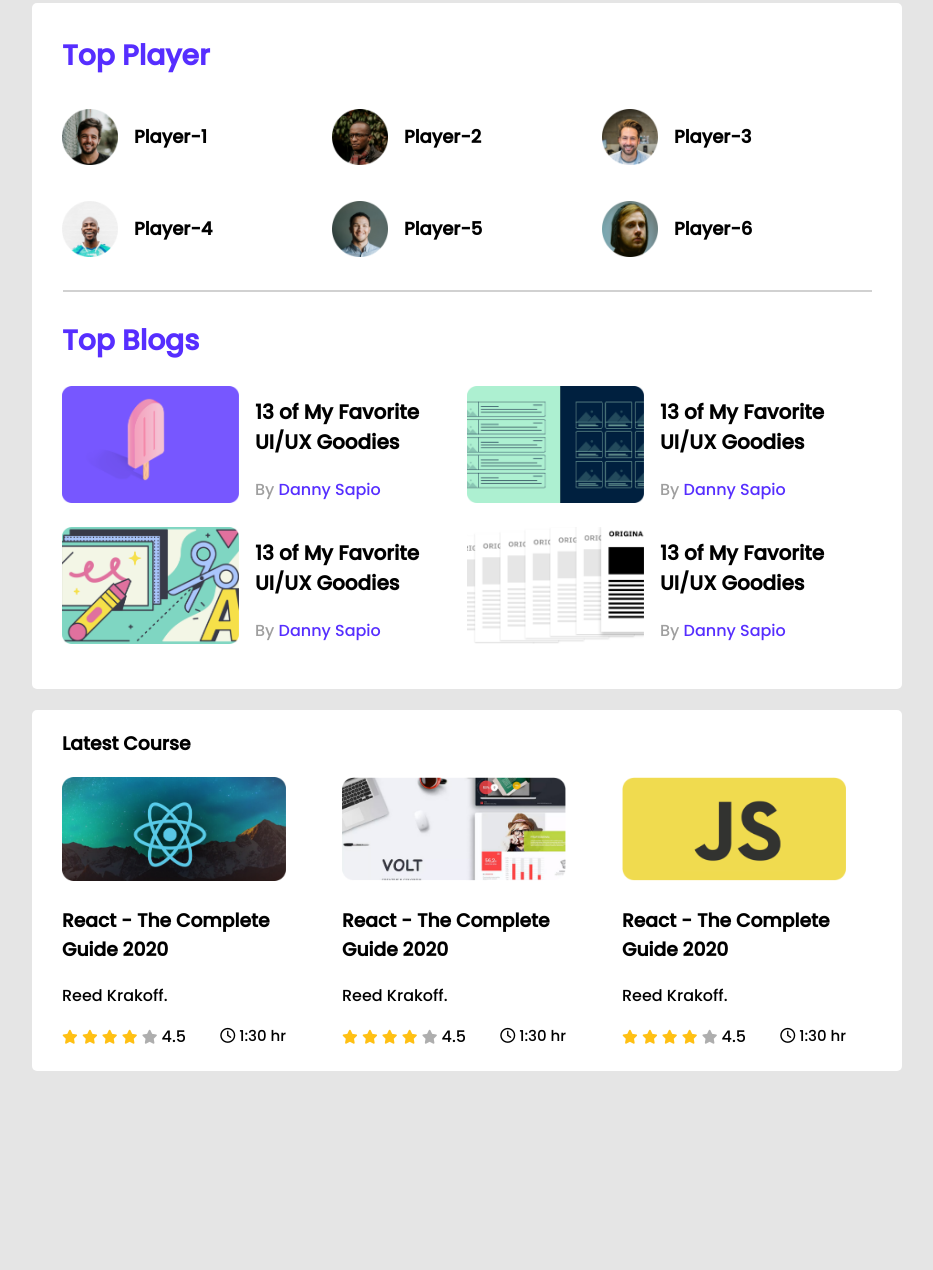
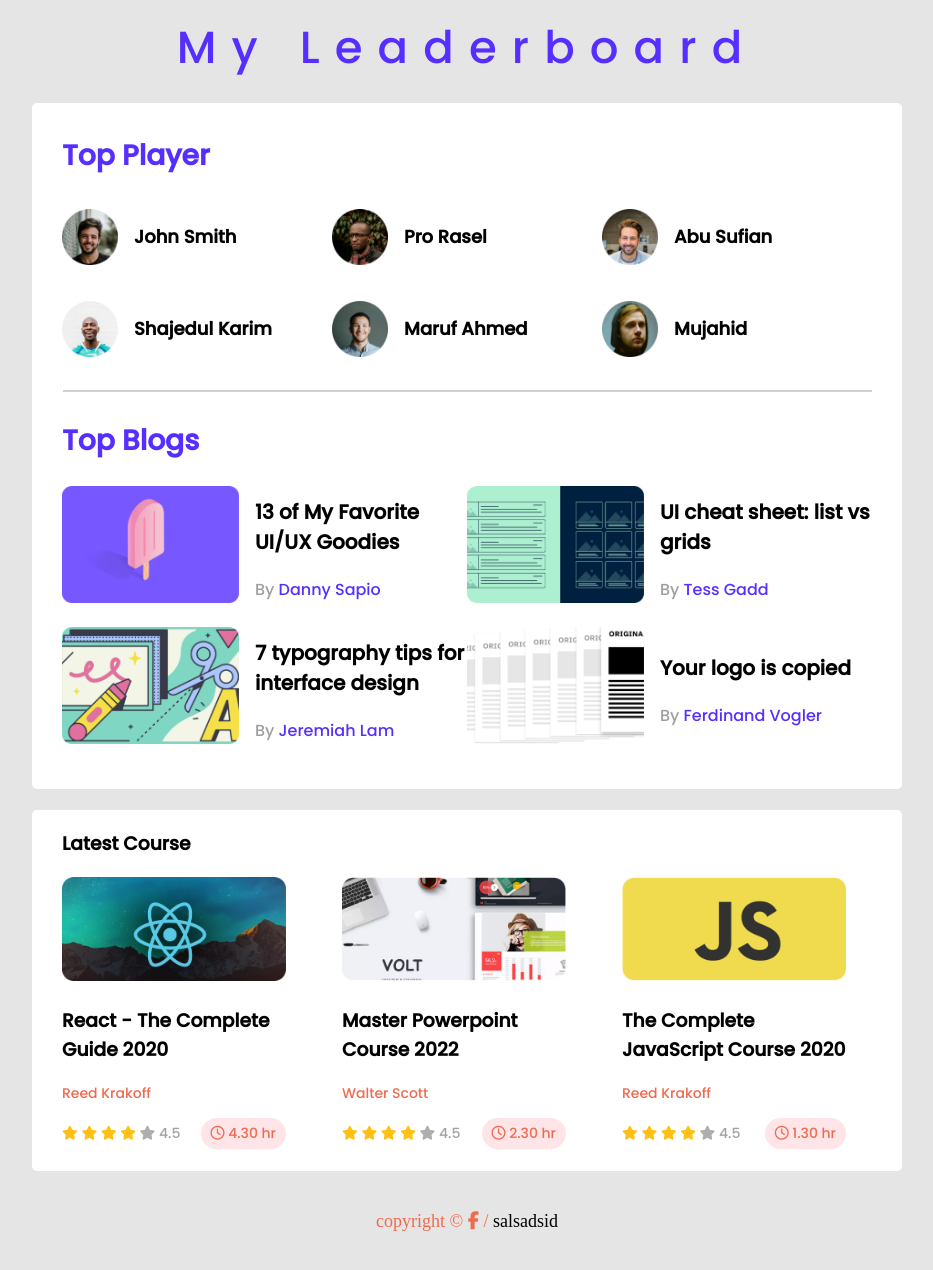
Before and after one commit to salsadsid/my-leader-board, a plain HTML site: page index.html in a window 1280 px wide. Shown: the part 26-1296 px from the top of the page, without its empty margins (173-1106 px from the left). Before the commit the page ends 1105 px from the top, so only its background shows below. Drawn offline with Linux system fonts and the light colour scheme.

Commit message:
ui-modified

```diff
--- a/index.html
+++ b/index.html
@@ -15,7 +15,9 @@
 <body>
     <!-- header start -->
     <header>
-
+        <div class="header-title">
+            <h1>My Leaderboard</h1>
+        </div>
     </header>
     <main>
         <!-- Top player and top blog start -->
@@ -27,27 +29,27 @@
                 <div class="top-players">
                     <div class="player">
                         <img src="images/players/player-1.png" alt="">
-                        <h3>Player-1</h3>
+                        <h3>John Smith</h3>
                     </div>
                     <div class="player">
                         <img src="images/players/player-2.png" alt="">
-                        <h3>Player-2</h3>
+                        <h3>Pro Rasel</h3>
                     </div>
                     <div class="player">
                         <img src="images/players/player-3.png" alt="">
-                        <h3>Player-3</h3>
+                        <h3>Abu Sufian</h3>
                     </div>
                     <div class="player">
                         <img src="images/players/player-4.png" alt="">
-                        <h3>Player-4</h3>
+                        <h3>Shajedul Karim</h3>
                     </div>
                     <div class="player">
                         <img src="images/players/player-5.png" alt="">
-                        <h3>Player-5</h3>
+                        <h3>Maruf Ahmed</h3>
                     </div>
                     <div class="player">
                         <img src="images/players/player-6.png" alt="">
-                        <h3>Player-6</h3>
+                        <h3>Mujahid</h3>
                     </div>
                 </div>
             </div>
@@ -77,9 +79,9 @@
                             <img src="images/blogs/blog-2.png" alt="">
                         </div>
                         <div class="blog-info">
-                            <h3 class="blog-info-title">13 of My Favorite
-                                UI/UX Goodies</h3>
-                            <p class="blog-author">By <a href="">Danny Sapio</a></p>
+                            <h3 class="blog-info-title">UI cheat sheet:
+                                list vs grids</h3>
+                            <p class="blog-author">By <a href="">Tess Gadd</a></p>
                         </div>
                     </article>
                     <article class="blog">
@@ -88,11 +90,11 @@
                         </div>
                         <div class="blog-info">
 
-                            <h3 class="blog-info-title">13 of My Favorite
-                                UI/UX Goodies</h3>
+                            <h3 class="blog-info-title">7 typography tips
+                                for interface design</h3>
 
                             <div class="blog-author">
-                                <p>By <a href="">Danny Sapio</a></p>
+                                <p>By <a href="">Jeremiah Lam</a></p>
                             </div>
                         </div>
                     </article>
@@ -102,11 +104,11 @@
                         </div>
                         <div class="blog-info">
 
-                            <h3 class="blog-info-title">13 of My Favorite
-                                UI/UX Goodies</h3>
+                            <h3 class="blog-info-title">Your logo is
+                                copied</h3>
 
                             <div class="blog-author">
-                                <p>By <a href="">Danny Sapio</a></p>
+                                <p>By <a href="">Ferdinand Vogler</a></p>
                             </div>
                         </div>
                     </article>
@@ -127,7 +129,7 @@
                     </div>
                     <div class="course-details">
                         <h3 class="course-name">React - The Complete Guide 2020</h3>
-                        <p>Reed Krakoff.</p>
+                        <p>Reed Krakoff</p>
                         <div class="course-info">
                             <span>
                                 <i class="fas fa-star marked"></i>
@@ -135,11 +137,11 @@
                                 <i class="fas fa-star marked"></i>
                                 <i class="fas fa-star marked"></i>
                                 <i class="fas fa-star no-marked"></i>
-                                4.5
+                                <span class="rating">4.5</span>
                             </span>
                             <span class="time">
                                 <i class="far fa-clock"></i>
-                                1:30 hr
+                                <span class="remaining-time">4.30 hr</span>
                             </span>
                         </div>
                     </div>
@@ -149,8 +151,8 @@
                         <img src="images/courses/course-2.png" alt="">
                     </div>
                     <div class="course-details">
-                        <h3 class="course-name">React - The Complete Guide 2020</h3>
-                        <p>Reed Krakoff.</p>
+                        <h3 class="course-name">Master Powerpoint Course 2022</h3>
+                        <p>Walter Scott</p>
                         <div class="course-info">
                             <span>
                                 <i class="fas fa-star marked"></i>
@@ -158,11 +160,11 @@
                                 <i class="fas fa-star marked"></i>
                                 <i class="fas fa-star marked"></i>
                                 <i class="fas fa-star no-marked"></i>
-                                4.5
+                                <span class="rating">4.5</span>
                             </span>
                             <span class="time">
                                 <i class="far fa-clock"></i>
-                                1:30 hr
+                                <span class="remaining-time">2.30 hr</span>
                             </span>
                         </div>
                     </div>
@@ -172,8 +174,8 @@
                         <img src="images/courses/course-3.png" alt="">
                     </div>
                     <div class="course-details">
-                        <h3 class="course-name">React - The Complete Guide 2020</h3>
-                        <p>Reed Krakoff.</p>
+                        <h3 class="course-name">The Complete JavaScript Course 2020</h3>
+                        <p>Reed Krakoff</p>
                         <div class="course-info">
                             <span>
                                 <i class="fas fa-star marked"></i>
@@ -181,18 +183,22 @@
                                 <i class="fas fa-star marked"></i>
                                 <i class="fas fa-star marked"></i>
                                 <i class="fas fa-star no-marked"></i>
-                                4.5
+                                <span class="rating">4.5</span>
                             </span>
-                            <span class="time">
+                            <div class="time">
                                 <i class="far fa-clock"></i>
-                                1:30 hr
-                            </span>
+                                <span class="remaining-time">1.30 hr</span>
+                            </div>
                         </div>
                     </div>
                 </div>
             </div>
         </section>
     </main>
+    <footer class="footer">
+        <p class="footer-text">copyright &copy; <i class="fab fa-facebook-f"></i> / <a
+                href="http://www.facebook.com/salman.dnj">salsadsid</a></p>
+    </footer>
 </body>
 
 </html>
--- a/styles/style.css
+++ b/styles/style.css
@@ -1,52 +1,72 @@
 @import url('https://fonts.googleapis.com/css2?family=Poppins:wght@500&display=swap');
+
 /* Common styles and utilities */
-body{
+body {
     background-color: #E5E5E5;
 }
-main{
+
+main {
     display: flex;
     flex-direction: column;
     align-items: center;
 }
-hr{
+
+hr {
     width: 807px;
     border: 1px solid #D1D1D1;
     margin-top: 0;
     margin-bottom: 2px;
 }
 
+.header-title h1 {
+    font-size: 45px;
+    color: #562EFF;
+    font-family: 'Poppins', sans-serif;
+    margin: 40px 0 0 0;
+    text-align: center;
+    letter-spacing: 0.4cm;
+    font-weight: 200;
+}
+
 /* Top-players-styles */
-.container{
+.container {
     width: 870px;
     font-family: 'Poppins', sans-serif;
     background-color: #FFFFFF;
     margin-top: 21px;
     border-radius: 5px;
 }
-.top-players-section{
+
+.top-players-section {
     padding: 30px;
 }
-.top-players{
+
+.top-players {
     display: grid;
-    grid-template-columns: repeat(3,1fr);
+    grid-template-columns: repeat(3, 1fr);
     grid-row-gap: 29px;
 }
-.top-players-title{
+
+.top-players-title {
     font-size: 24px;
     color: #562EFF;
 }
-.top-players-title h3{
+
+.top-players-title h3 {
     margin-top: 2px;
 }
-.player{
+
+.player {
     display: flex;
     align-items: center;
 }
-.player img{
+
+.player img {
     width: 56px;
     height: 56px;
 }
-.player h3{
+
+.player h3 {
     font-size: 18px;
     margin-left: 16px;
 }
@@ -55,78 +75,125 @@ hr{
 /* --------------
 top-blogs-styles
 ----------------*/
-.top-blogs-header{
+.top-blogs-header {
     font-size: 24px;
     color: #562EFF;
 
 }
-.top-blogs-header h3{
+
+.top-blogs-header h3 {
     margin-bottom: 15px;
-    margin-left:30px ;
+    margin-left: 30px;
 }
-.top-blogs{
+
+.top-blogs {
     padding: 0px 30px 30px 30px;
     display: grid;
-    grid-template-columns: repeat(2,1fr);
+    grid-template-columns: repeat(2, 1fr);
 }
-.blog{
+
+.blog {
     display: flex;
     align-items: center;
 }
 
-.thumbnail img{
+.thumbnail img {
     width: 177px;
     height: 117px;
 }
-.blog-info{
+
+.blog-info {
     margin-left: 16px;
 }
-.blog-info-title{
+
+.blog-info-title {
     font-size: 20px;
 }
 
-.blog-author{
+.blog-author {
     color: #9F9F9F;
     font-size: 16px;
 }
-.blog-author a{
+
+.blog-author a {
     text-decoration: none;
-    color:#562EFF;
+    color: #562EFF;
 }
 
 /*---------------
  Latest Course styles
  ---------------*/
- .latest-course-header{
+.latest-course-header {
     margin-left: 30px;
 }
- .courses{
+
+.courses {
     margin-left: 30px;
     display: grid;
-     grid-template-columns: repeat(3,1fr);
+    grid-template-columns: repeat(3, 1fr);
 }
- .course{
+
+.course {
     margin-right: 56px;
     margin-bottom: 22px;
 }
- .course img{
+
+.course-details>p {
+    font-size: 14px;
+    color: #ED6B4F;
+}
+
+.course img {
     width: 224px;
     height: 104px;
 }
- .marked{
+
+.marked {
     font-size: 14px;
-     color:#FFC014;
+    color: #FFC014;
 }
- .no-marked{
+
+.no-marked {
     font-size: 14px;
-    color:#AEAEAE;
+    color: #AEAEAE;
 }
-.course-info{
+
+.course-info {
     display: flex;
     justify-content: space-between;
+    align-items: center;
+    font-size: 14px;
 }
-.time{
-    font-size: 15px;
+
+.rating {
+    color: #A2A2A2;
+}
+
+.time {
+    font-size: 14px;
+    background-color: #FFE4E8;
+    padding: 5px 10px;
+    border-radius: 20px;
+    color: #ED6B4F;
+}
+
+/* footer styles */
+
+.footer-text {
+    font-size: 18px;
+    color: #ED6B4F;
+    margin: 40px;
+    text-align: center;
+}
+
+.footer-text a {
+    text-decoration: none;
+    color: #000;
+}
+
+.footer-text a:hover {
+
+    color: #ED6B4F;
 }
 
 /*-------------
@@ -136,43 +203,60 @@ height: 117px;
 /* Moblie devices */
 
 @media only screen and (max-width:688px) {
-    .container{
+
+    .header-title h1 {
+        letter-spacing: 0cm;
+    }
+
+    .container {
         width: 100%;
     }
-    hr{
+
+    hr {
         width: 80%;
     }
-    .top-players{
-        grid-template-columns: repeat(1,1fr);
+
+    .top-players {
+        grid-template-columns: repeat(1, 1fr);
     }
-    .player, .blog{
+
+    .player,
+    .blog {
         flex-direction: column;
     }
-    .top-blogs{
+
+    .top-blogs {
         display: grid;
-        grid-template-columns: repeat(1,1fr);
+        grid-template-columns: repeat(1, 1fr);
     }
-   .courses{
+
+    .courses {
         display: grid;
-        grid-template-columns: repeat(1,1fr);
+        grid-template-columns: repeat(1, 1fr);
     }
 }
 
 /* Tablets Devices  */
 
-@media only screen and (min-width:689px) and (max-width:992px){
-    .container{
+@media only screen and (min-width:689px) and (max-width:992px) {
+    .container {
         width: 100%;
     }
-    hr{
+
+    .header-title h1 {
+        letter-spacing: 0cm;
+    }
+
+    hr {
         width: 80%;
     }
-    .top-players{
-        grid-template-columns: repeat(2,1fr);
+
+    .top-players {
+        grid-template-columns: repeat(2, 1fr);
     }
 
-   .courses{
+    .courses {
         display: grid;
-        grid-template-columns: repeat(2,1fr);
+        grid-template-columns: repeat(2, 1fr);
     }
 }
```
Lines whose indentation alone changed are shown as unchanged.
